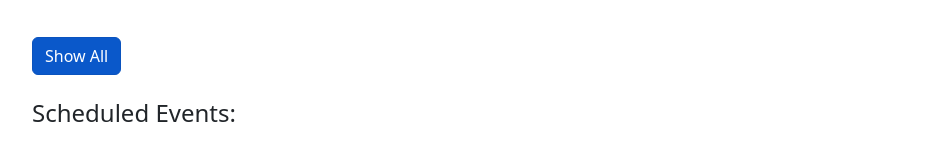
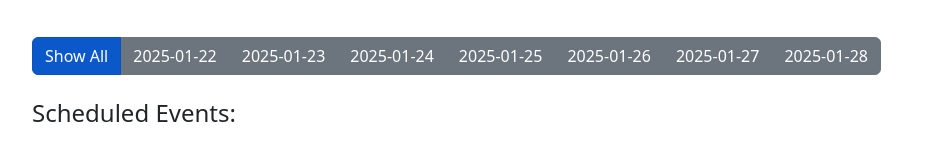
Before and after one commit to alekmisjen/JavaScriptProjects, a plain HTML site: page index.html in a window 1280 px wide. Both pictures are taken after a click on the button "Show All". Shown: the part 185-346 px from the top of the page, without its empty margins (50-991 px from the left). Drawn offline with nearby package versions, Linux system fonts and the light colour scheme.

Commit message:
showAll button shows all the events, and filter the date added

```diff
--- a/index.html
+++ b/index.html
@@ -37,7 +37,11 @@
     <div class="row mb-4">
       <div class="col-md-12">
         <div class="btn-group" role="group">
-          <button type="button" class="btn btn-primary active" id="showAllDays">
+          <button
+            type="button"
+            class="btn btn-primary active"
+            id="showAllEvents"
+          >
             Show All
           </button>
           <!-- Next seven days buttons will be dynamically generated here -->
--- a/script.js
+++ b/script.js
@@ -4,7 +4,8 @@ const eventDateInput = document.querySelector("#eventDate");
 const eventDescriptionInput = document.querySelector("#eventDescription");
 const addButton = document.querySelector("#addEventButton");
 const eventsList = document.querySelector("#eventsList");
-const showAllDaysButton = document.querySelector("#showAllDays");
+const showAll = document.querySelector("#showAllEvents");
+const daysButtons = document.querySelector(".btn-group");
 
 // 1. Function to add a new event
 function addEvent() {
@@ -26,10 +27,10 @@ function addEvent() {
 }
 //3. Function to render all  event
 // Function to render events
-function renderEvents() {
+function renderEvents(filteredEvents = null) {
   // Clear the current list
   eventsList.innerHTML = "";
-  const eventsToRender = events;
+  const eventsToRender = filteredEvents || events;
 
   // Add each event as a list item
   eventsToRender.forEach((event) => {
@@ -45,7 +46,30 @@ function renderEvents() {
     listItem.appendChild(removeButton);
   });
 }
+//function to generate the next seven days buttons
+function generateNextSevenDays() {
+  for (let i = 0; i < 7; i++) {
+    const currentDate = new Date();
+    currentDate.setDate(currentDate.getDate() + i);
 
+    const formattedDate = currentDate.toISOString().split("T")[0];
+
+    const button = document.createElement("button");
+    button.type = "button";
+    button.className = "btn btn-secondary";
+    button.textContent = formattedDate;
+    button.addEventListener("click", (e) => filterEventsByDay(formattedDate));
+    daysButtons.appendChild(button);
+  }
+}
+generateNextSevenDays();
+
+function filterEventsByDay(selectedDate, currentBtn) {
+  const filteredEvents = events.filter((event) => event.date === selectedDate);
+  renderEvents(filteredEvents);
+}
+
+showAll.addEventListener("click", () => renderEvents(events));
 //2. event listener for the addEvent button
 addButton.addEventListener("click", (e) => {
   e.preventDefault();
```
